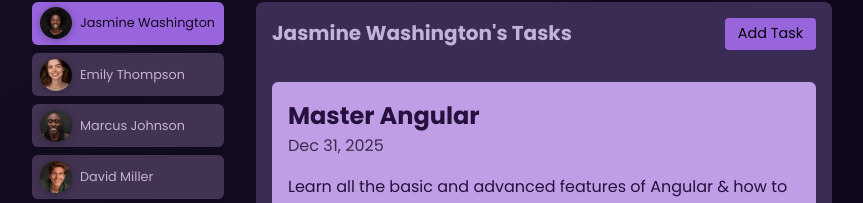
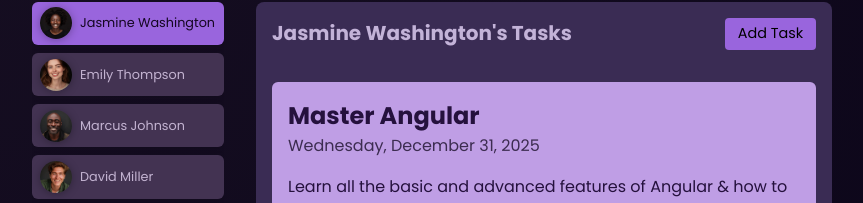
Before and after one commit to osakturk/angular-app, an Angular app: page / in a window 1280 px wide. Both pictures are taken after a click on the button "Jasmine Washington". Shown: the part 286-489 px from the top of the page, without its empty margins (208-1071 px from the left). Built offline with nearby package versions, Linux system fonts and the light colour scheme.

Commit message:
feat: add pipe format

```diff
--- a/src/app/tasks/task/task.html
+++ b/src/app/tasks/task/task.html
@@ -1,7 +1,7 @@
 <app-card>
     <article>
         <h2>{{ taskData.title }}</h2>
-        <time>{{ taskData.dueDate | date }}</time>
+        <time>{{ taskData.dueDate | date: 'fullDate' }}</time>
         <p>{{ taskData.summary }}</p>
         <p class="actions">
             <button (click)="onCompleteTask()">Complete Task</button>
```
